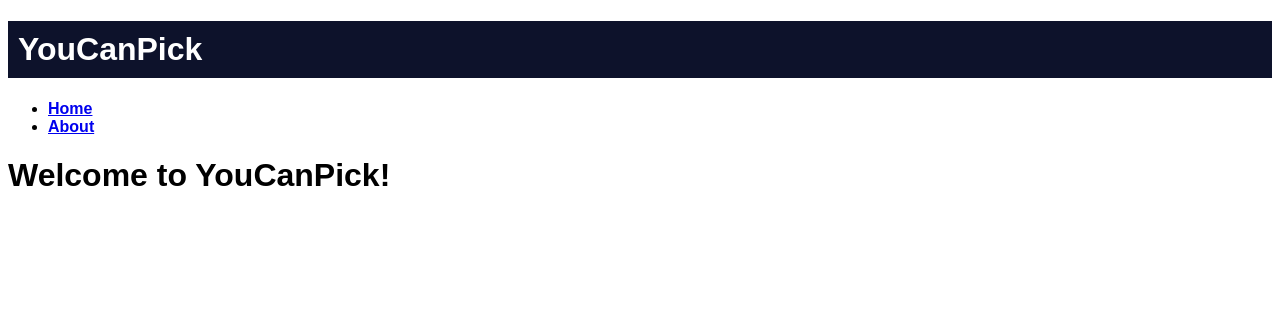
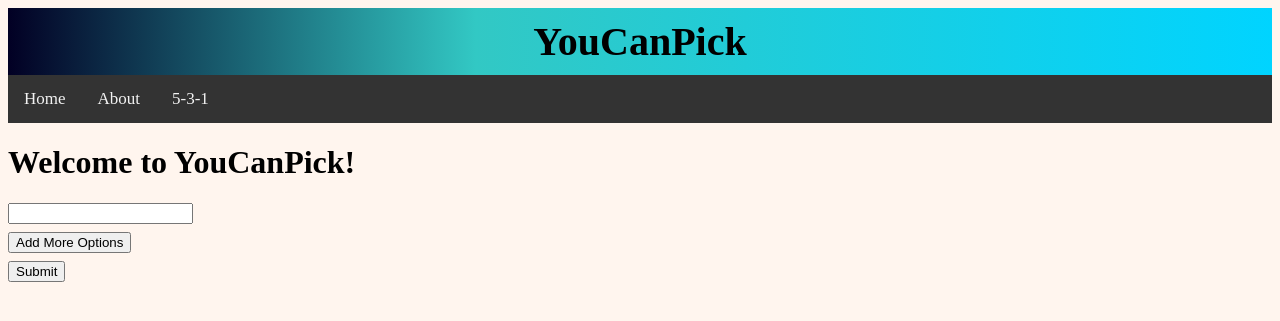
Before and after one commit to mosorio22/YouCanPick, a Flask app: page / in a window 1280 px wide. Shown: the top 321 px of the page. Run offline with Flask 2, Linux system fonts and the light colour scheme.

Commit message:
style cleanup, added new page (not yet working properyl), and cleaned up home page

```diff
--- a/main.py
+++ b/main.py
@@ -1,14 +1,43 @@
-from flask import Flask, render_template
+from flask import Flask, render_template, request
+import random
 
 app = Flask(__name__)
 
-@app.route("/")
+#home page
+@app.route("/", methods=['GET', 'POST'])
 def home():
+	request_data = request.form
+	if request.method == "POST":
+		random_restaurant = random.choice(list(request_data.values()))
+		return render_template("home.html", random_restaurant = random_restaurant)
 	return render_template("home.html")
 
+#about page
 @app.route("/about")
 def about():
 	return render_template("about.html")
 
+#5-3-1 page
+@app.route("/five_three_one", methods=['GET', 'POST'])
+def five_three_one():
+	#return render_template("five-three-one.html")
+	request_data = request.form
+	if request.method == "POST":
+		#first submit - get 3 random values
+		if len(request_data) == 5:
+			first_place = random.choice(list(request_data.values()))
+			del request_data[first_place]
+			second_place = random.choice(list(request_data.values()))
+			del request_data[second_place]
+			third_place = random.choice(list(request_data.values()))
+			del request_data[third_place]
+			return render_template("five-three-one.html", second_run = True, first_place = first_place, second_place = second_place, third_place = third_place)
+		#second submit - get restaurant choice
+		elif len(request_data) == 3:
+			random_restaurant = random.choice(list(request_data.values()))
+			return render_template("five-three-one.html", last_run = True, random_restaurant = random_restaurant)
+	#first visit on page - get initial form
+	return render_template("five-three-one.html", first_run = True)
+
 if __name__ == "__main__":
 	app.run()
--- /dev/null
+++ b/static/css/home.css
@@ -0,0 +1,14 @@
+input {
+	margin: 8px 0;
+	display: block;
+}
+
+input[type=text]:focus {
+  border: 3px solid #555;
+}
+
+#pick-me {
+	text-align: center;
+	font-size: 40px;
+	font-weight: bold;
+}
--- a/static/css/template.css
+++ b/static/css/template.css
@@ -1,9 +1,38 @@
 body {
-  font-family: 'Montserrat', sans-serif;
+	background-color: seashell;
 }
 
 .logo {
-  background-color: #0D122B;
-  padding: 10px;
+	padding: 10px;
+	background: linear-gradient(90deg, rgba(2,0,36,1) 0%, rgba(50,200,196,1) 37%, rgba(0,212,255,1) 100%);
+	text-align: center;
+	font-size: 40px;
+	font-weight: bold;
+}
+
+/* topnav */
+.topnav {
+  background-color: #333;
+  overflow: hidden;
+}
+
+.topnav a {
+  float: left;
+  color: #f2f2f2;
+  text-align: center;
+  padding: 14px 16px;
+  text-decoration: none;
+  font-size: 17px;
+}
+
+.topnav a:hover {
+  background-color: #ddd;
+  color: black;
+}
+
+.topnav a.active {
+  background-color: #04AA6D;
   color: white;
 }
+
+/*end topnav */
--- /dev/null
+++ b/static/js/home.js
@@ -0,0 +1,12 @@
+//home.js
+
+function addMoreFields() {
+	if (document.getElementsByTagName('input').length <= 10) {
+		var input = document.createElement('input');
+		var form = document.getElementsByClassName('home-page-form')[0];
+		form.insertBefore(input, form[0])
+	}
+	else {
+		alert("Please limit yourselves to 10 options, we can't make all of the decisions!");
+	}
+}
--- a/templates/about.html
+++ b/templates/about.html
@@ -1,5 +1,5 @@
 <!DOCTYPE html>
-<html lang="en" dir="ltr">
+<html lang="en">
   <head>
     <meta charset="utf-8">
     <title>about</title>
--- a/templates/home.html
+++ b/templates/home.html
@@ -1,8 +1,10 @@
 <!DOCTYPE html>
-<html lang="en" dir="ltr">
+<html lang="en">
   <head>
     <meta charset="utf-8">
     <title>home</title>
+    <link rel="stylesheet" href="{{ url_for('static', filename='css/home.css') }}">
+    <script src="../static/js/home.js"></script>
   </head>
   <body>
     {% extends "template.html" %}
@@ -12,6 +14,16 @@
     	Welcome to YouCanPick!
     </h1>
 
+    <form class="home-page-form" action="{{ url_for("home")}}" method="POST">
+      <input type="text" required>
+      <button class="add-more" onclick="addMoreFields()">Add More Options</button>
+      <input type="submit" value="Submit">
+    </form>
+
+    {% if random_restaurant %}
+    <p id="pick-me">{{random_restaurant}}</p>
+    {% endif %}
+
     {% endblock %}
   </body>
 </html>
--- a/templates/template.html
+++ b/templates/template.html
@@ -1,20 +1,18 @@
- <!DOCTYPE html>
-<html lang="en" dir="ltr">
+<html lang="en">
  <head>
    <meta charset="utf-8">
    <title>template</title>
-   <link rel="stylesheet" href="{{ url_for('static',     filename='css/template.css') }}">
+   <link rel="stylesheet" href="{{ url_for('static', filename='css/template.css') }}">
  </head>
  <body>
     <header>
       <div class="container">
-        <h1 class="logo">YouCanPick</h1>
-        <strong><nav>
-          <ul class="menu">
-            <li><a href="{{ url_for('home') }}">Home</a></li>
-            <li><a href="{{ url_for('about') }}">About</a></li>
-          </ul>
-        </nav></strong>
+        <div class="logo">YouCanPick</div>
+        <div class="topnav">
+          <a href="{{ url_for('home') }}">Home</a>
+          <a href="{{ url_for('about') }}">About</a>
+          <a href="{{ url_for('five_three_one') }}">5-3-1</a>
+        </div>
       </div>
     </header>
 
```
Also changed, not shown: templates/five-three-one.html (added, +44 -0 lines).
